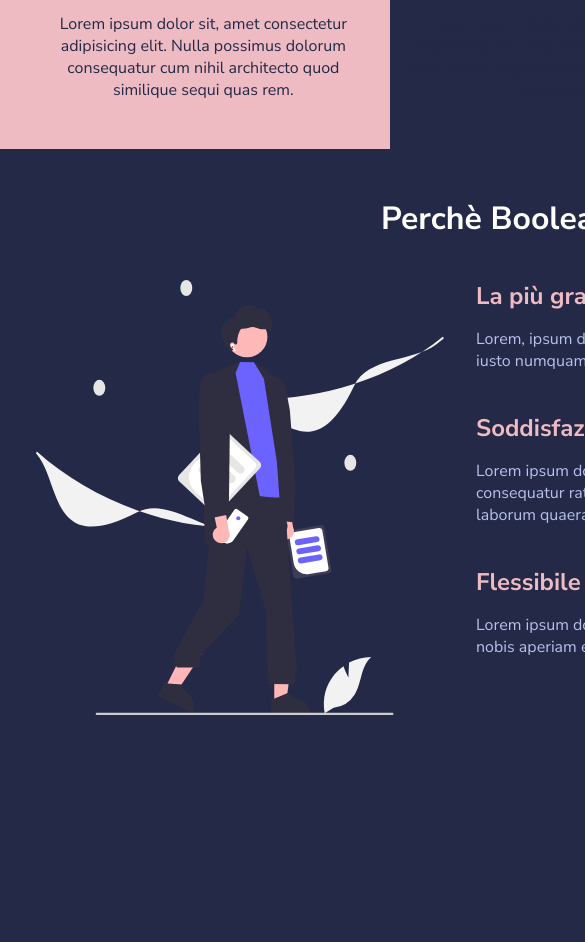
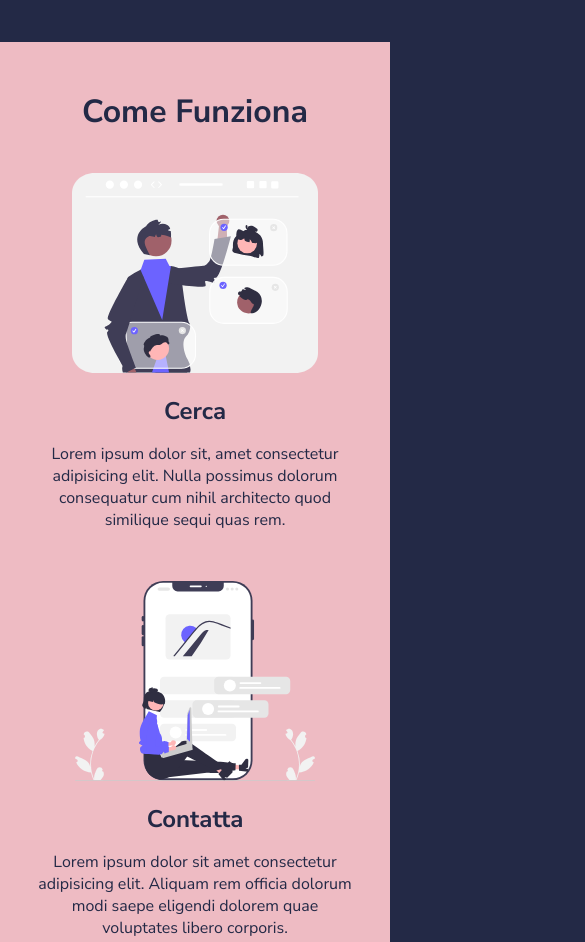
Before and after one commit to EliGolam/html-css-resp-wannabe, a plain HTML site: page index.html in a window 390 px wide. Shown: the part 983-1925 px from the top of the page, 585 px wide, since content can reach past the window. Before the commit the page ends 1752 px from the top, so only its background shows below. Drawn offline with Linux system fonts and the light colour scheme.

Commit message:
Added simple container responsiveness

```diff
--- a/css/style.css
+++ b/css/style.css
@@ -47,7 +47,7 @@ img {
 
 /* LAYOUT */
 .container {
-    width: 1140px;
+    max-width: 1140px;
     margin: 0 auto;
     padding: 0 20px;
 }
@@ -66,6 +66,10 @@ img {
     text-align: center;
 }
 
+.flex-wrap {
+    flex-wrap: wrap;
+}
+
 /************************************************
     SITE SECTIONS
  ************************************************/
@@ -77,7 +81,8 @@ img {
 
 /* LESSONS SECTION */
 .lessons .col {
-    width: 50%;
+    /* width: 50%; */
+    flex-basis: 50%;
 }
 
 .lessons .col img {
@@ -99,7 +104,7 @@ img {
 }
 
 .steps .col {
-    width: calc(100% / 3);
+    min-width: calc(100% / 3);
 }
 
 .steps .col img {
@@ -112,11 +117,11 @@ img {
     margin-bottom: 3rem;
 }
 .why-us .col-left {
-    width: 40%;
+    min-width: 40%;
 }
 
 .why-us .col-right {
-    width: 60%;
+    min-width: 60%;
 }
 
 .why-us li {
@@ -127,3 +132,13 @@ img {
 /************************************************
     SOLUZIONE RESPONSIVE
  ************************************************/
+@media only screen and (max-width: 480px) {
+    .row {
+        flex-direction: column;
+        row-gap: 50px;
+    }
+
+    .row > * {
+        flex-grow: 1;
+    }
+}
```
Also changed, not shown: img/Mobile-480.png (added), img/Tablet-768.png (added), img/desktop.png (added).
